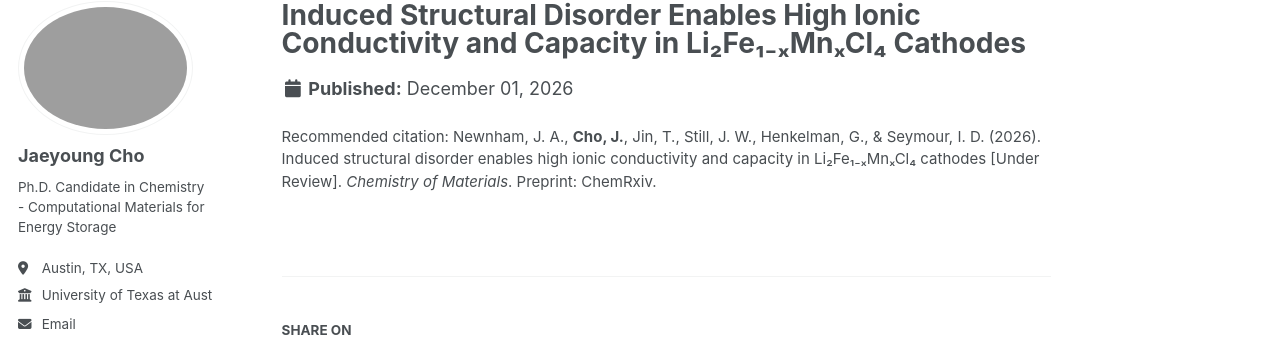
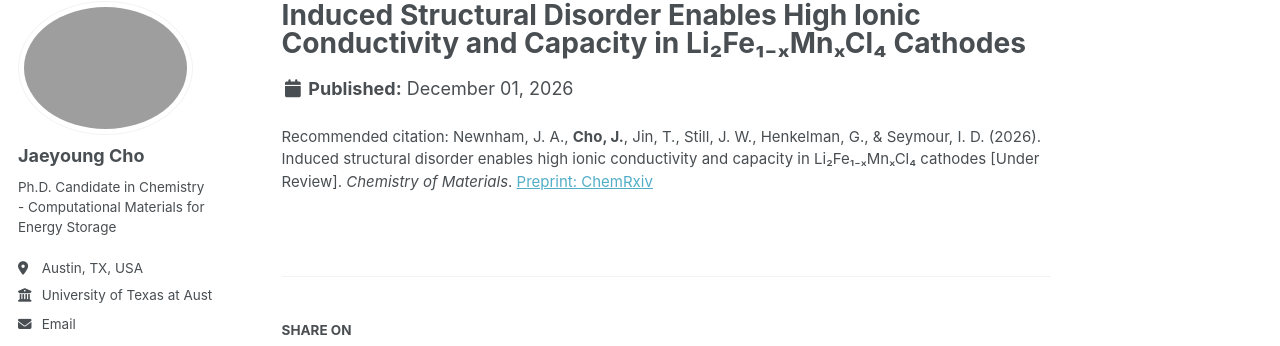
Before and after one commit to jycho5758/jycho5758.github.io, a Jekyll site: the page built from _publications/2026-06-15-li2femncl4-disorder-cathode.md, in a window 1280 px wide. Shown: the part 98-444 px from the top of the page. Built offline with Jekyll 4.4.1, drawn with Linux system fonts in a browser that asks for light colours; some web fonts are replaced; a script bundle is joined from its source files by our own code; library files that are not in the unit come from our copies; part of the change alters nothing that is shown.

```diff
--- a/_publications/2026-06-15-li2femncl4-disorder-cathode.md
+++ b/_publications/2026-06-15-li2femncl4-disorder-cathode.md
@@ -7,5 +7,5 @@ header:
   teaser: /images/publications/chemmater-li2femncl4.png
 date: 2026-12-01
 # Preprint available on ChemRxiv — add the verified DOI link in the citation below.
-citation: 'Newnham, J. A., <b>Cho, J.</b>, Jin, T., Still, J. W., Henkelman, G., &amp; Seymour, I. D. (2026). Induced structural disorder enables high ionic conductivity and capacity in Li₂Fe₁₋ₓMnₓCl₄ cathodes [Under Review]. <i>Chemistry of Materials</i>. Preprint: ChemRxiv.'
+citation: 'Newnham, J. A., <b>Cho, J.</b>, Jin, T., Still, J. W., Henkelman, G., &amp; Seymour, I. D. (2026). Induced structural disorder enables high ionic conductivity and capacity in Li₂Fe₁₋ₓMnₓCl₄ cathodes [Under Review]. <i>Chemistry of Materials</i>. <a href="https://chemrxiv.org/doi/abs/10.26434/chemrxiv.15005178/v1">Preprint: ChemRxiv</a>'
 ---
```
